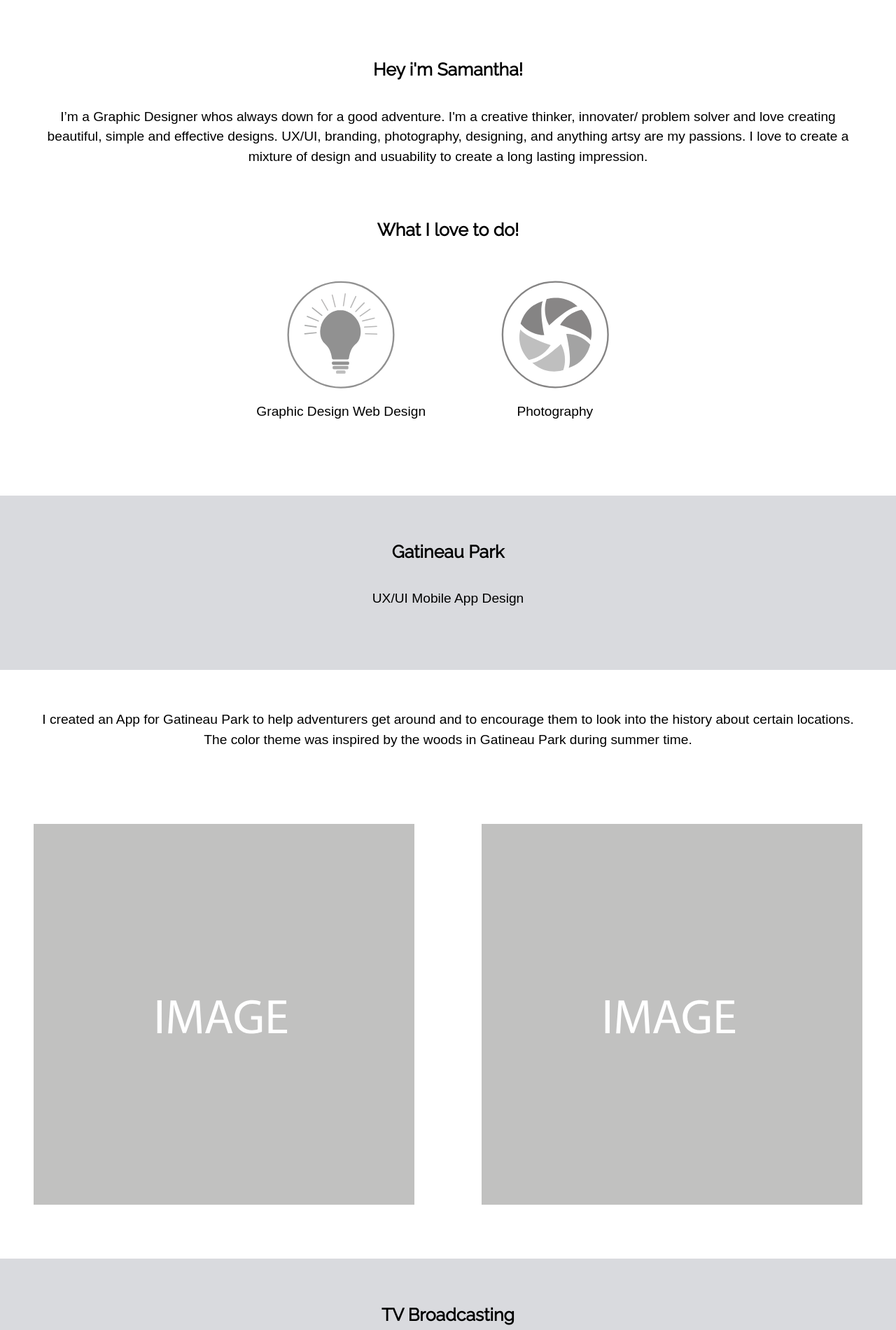
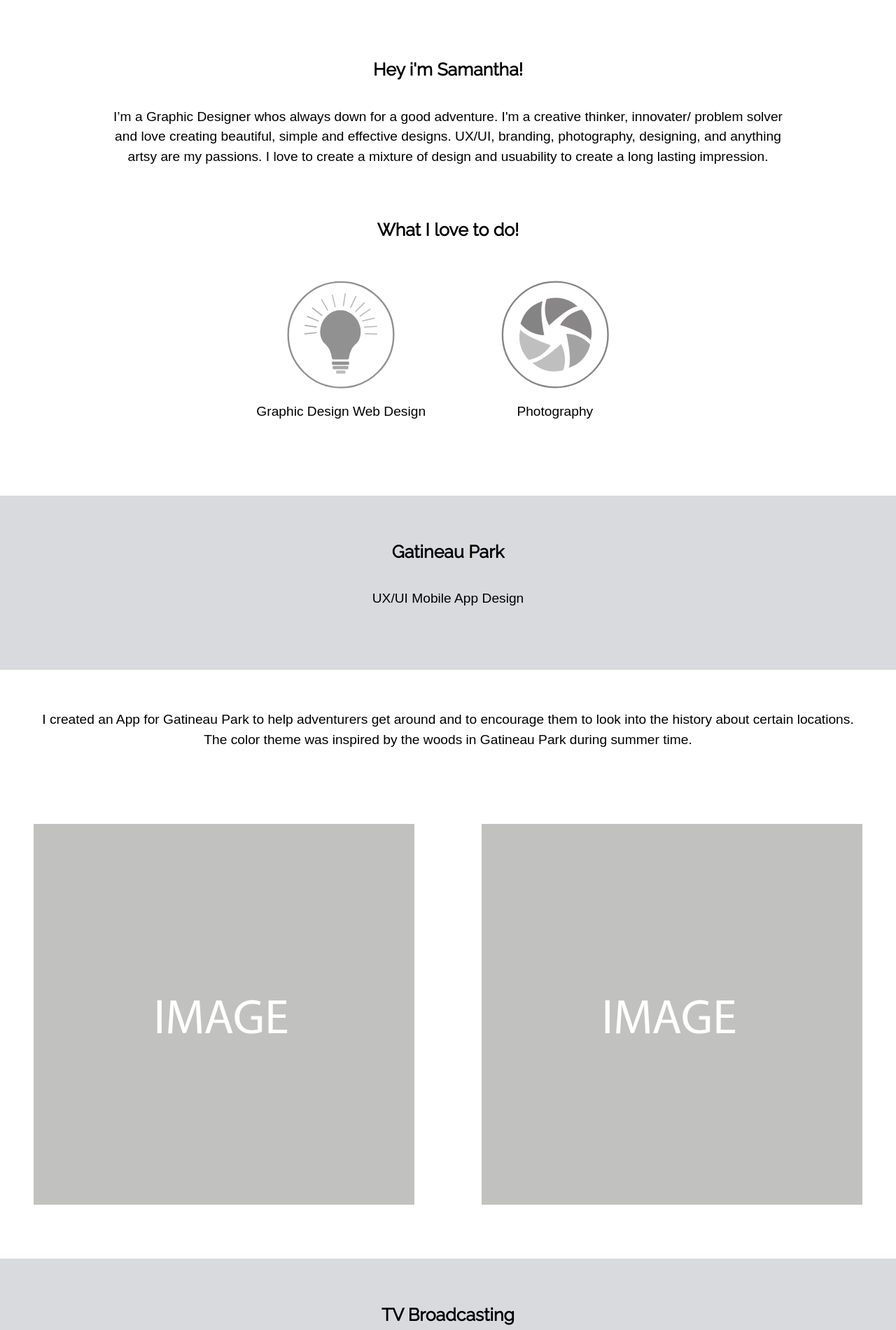
Before and after one commit to mcgr0217/portfolio, a Jekyll site: the page built from index.html, in a window 1280 px wide. Shown: the part 807-2707 px from the top of the page at 70% size. Built offline with Jekyll 4.4.1, drawn with Linux system fonts in a browser that asks for light colours.

Commit message:
space
Re-adding the dash to the video size and changing the text padding on
big screen

```diff
--- a/css/main.css
+++ b/css/main.css
@@ -276,6 +276,8 @@ video {
     .about{
         padding-bottom: 0;
         padding-top: 2rem;
+        padding-left: 4rem;
+        padding-right: 4rem;
     }
     .nav-bar {
         width: 100%;
--- a/index.html
+++ b/index.html
@@ -4,7 +4,8 @@ meta: Samantha McGregor • Graphic Design • UI/UX
 priority: 1.0
 Changefreq: weekly
 ---
-<section id="motion">
+
+<section id="video">
     <div class="grid widthx">
         <div class="unit unit-xs-1 unit-1 unit-m-1 unit-l-1">
             <div class="embed embed--16by9">
```
Lines whose indentation alone changed are shown as unchanged.
